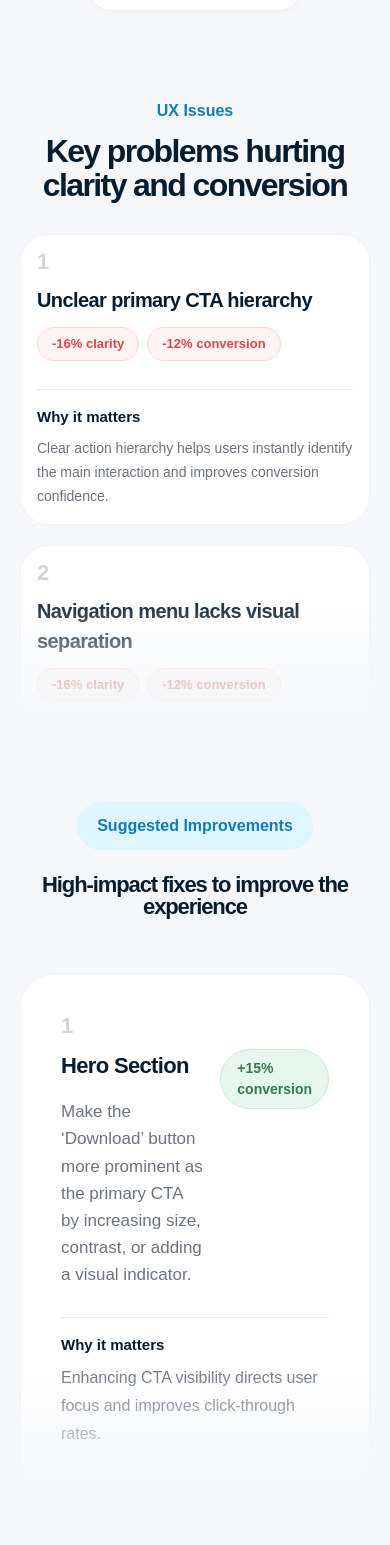
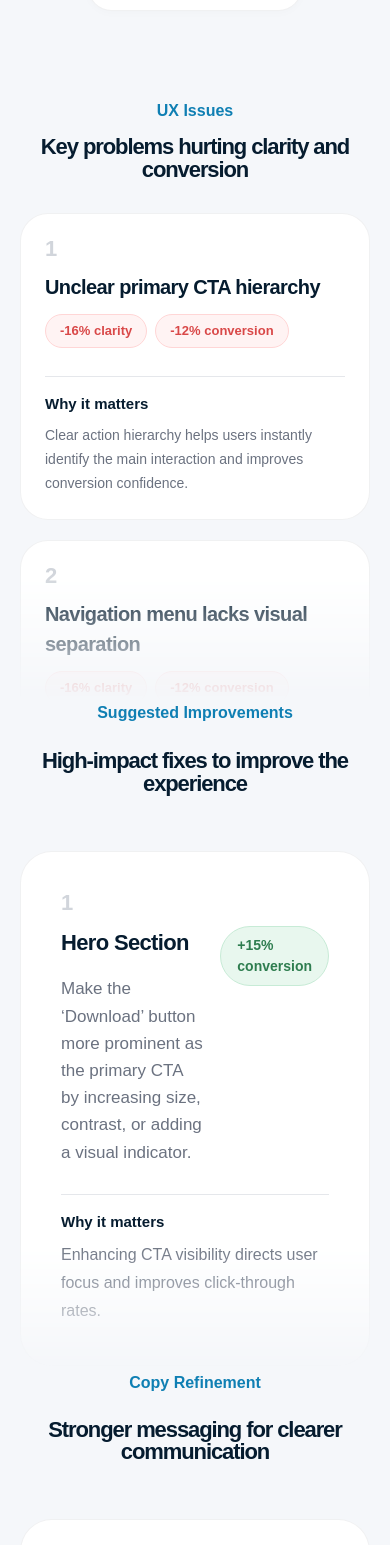
Before and after one commit to samarenkovdmitry/Klynt, a Next.js app: page / in a window 390 px wide. Shown: the part 1480-3025 px from the top of the page. Built offline with nearby package versions, Linux system fonts and the light colour scheme; a web font is replaced by a local one.

Commit message:
Styles Upd

```diff
--- a/app/page.tsx
+++ b/app/page.tsx
@@ -490,7 +490,7 @@ export default function Home() {
         UX Issues
       </div>
 
-      <h2 className="mt-3 text-[32px] md:text-[42px] font-semibold leading-[1.05] tracking-[-0.05em] text-[#061C2F]">
+      <h2 className="mt-3 text-[22px] md:text-[32px] md:text-[32px] md:text-[42px] font-semibold leading-[1.05] tracking-[-0.05em] text-[#061C2F]">
         Key problems hurting clarity and conversion
       </h2>
     </div>
@@ -513,8 +513,8 @@ export default function Home() {
               border
               border-[rgba(6,28,47,0.06)]
               bg-white
-              px-4
-              py-4
+              px-6
+              py-6
               md:px-10
               md:py-10
             "
@@ -577,12 +577,12 @@ export default function Home() {
     </div>
 
     {/* SECTION 2 — Suggested Improvements */}
-    <div className="mt-20 md:mt-28 mx-auto max-w-[760px] text-center">
-      <div className="inline-flex rounded-full bg-[#DFF5FF] px-5 py-3 text-[16px] font-semibold text-[#0F7FB3]">
+    <div className="mx-auto max-w-[760px] text-center">
+      <div className="inline-flex text-[16px] font-semibold text-[#0F7FB3]">
         Suggested Improvements
       </div>
 
-      <h2 className="mt-6 text-[22px] md:text-[28px] md:text-[34px] md:text-[52px] font-semibold leading-[1] tracking-[-0.05em] text-[#061C2F]">
+      <h2 className="mt-6 text-[22px] md:text-[32px] md:text-[32px] md:text-[42px] font-semibold leading-[1.05] tracking-[-0.05em] text-[#061C2F]">
         High-impact fixes to improve the experience
       </h2>
     </div>
@@ -659,10 +659,11 @@ export default function Home() {
     </div>
 
     {/* SECTION 3 — Copy Refinement */}
-    <div className="mt-20 md:mt-28 mx-auto max-w-[760px] text-center">
-      <div className="inline-flex rounded-full bg-[#DFF5FF] px-5 py-3 text-[16px] font-semibold text-[#0F7FB3]">
+    <div className="mx-auto max-w-[760px] text-center">
+      <div className="inline-flex text-[16px] font-semibold text-[#0F7FB3]">
         Copy Refinement
       </div>
+
 
       <h2 className="mt-6 text-[22px] md:text-[28px] md:text-[34px] md:text-[52px] font-semibold leading-[1] tracking-[-0.05em] text-[#061C2F]">
         Stronger messaging for clearer communication
```
